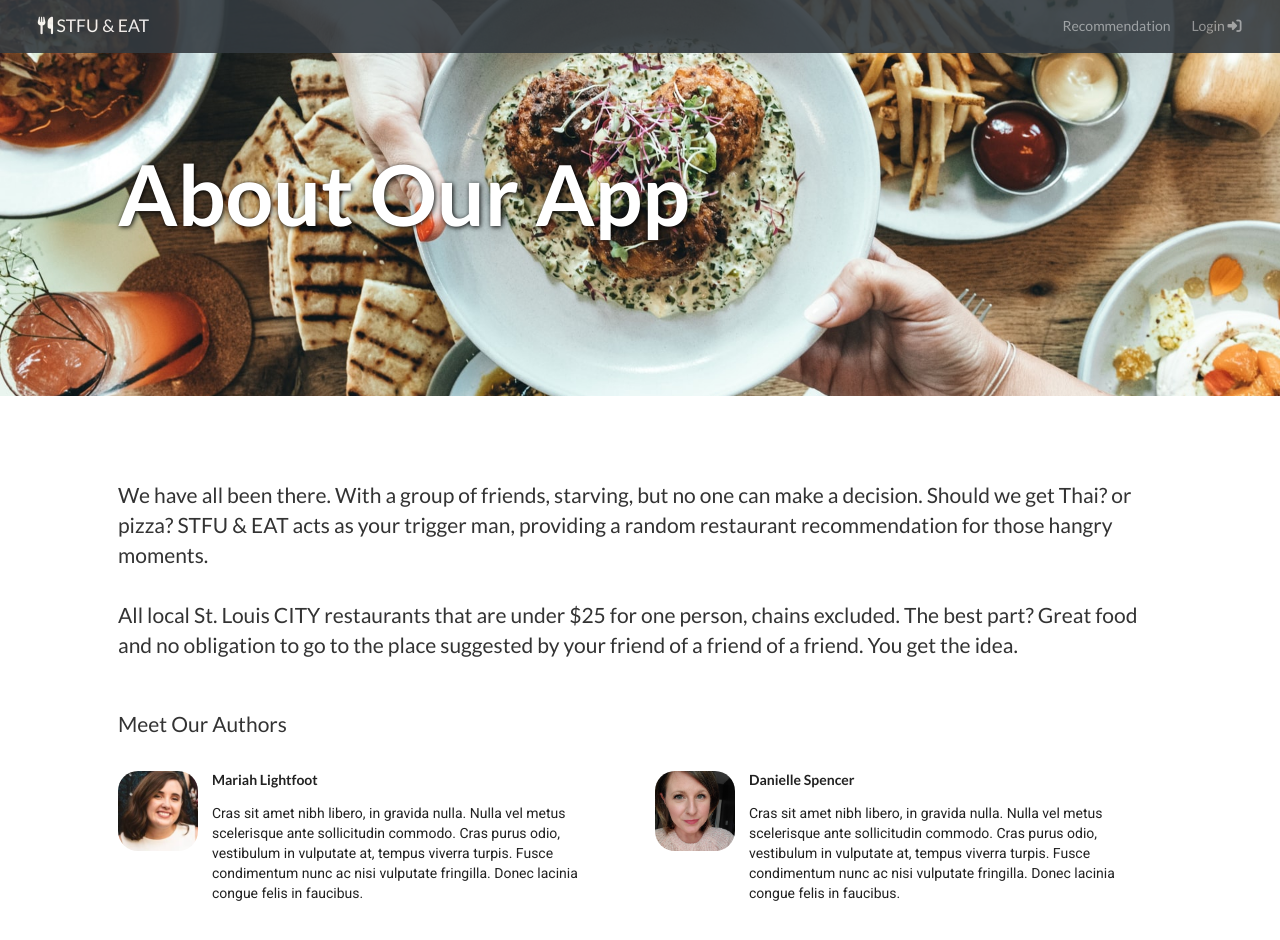
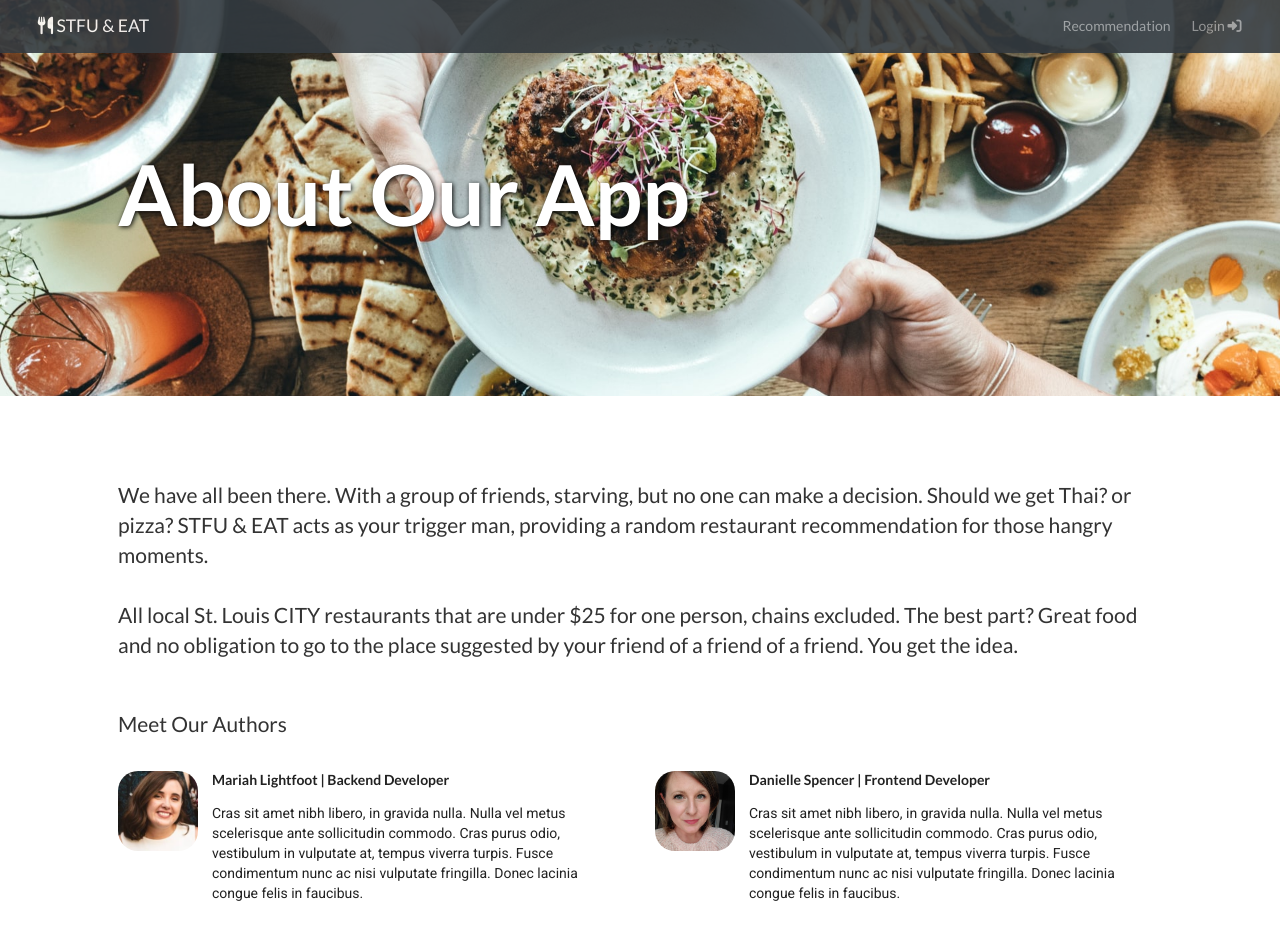
Before and after one commit to daniellespencer/stfu-and-eat, a React (Create React App) app: page /about in a window 1280 px wide. Shown: the top 940 px of the page. Built offline with nearby package versions, Linux system fonts and the light colour scheme.

Commit message:
updated copy

```diff
--- a/src/components/layout/About.js
+++ b/src/components/layout/About.js
@@ -35,7 +35,7 @@ const About = () => {
                 alt='Generic placeholder'
               />
               <Media.Body>
-                <h5>Mariah Lightfoot</h5>
+                <h5>Mariah Lightfoot | Backend Developer</h5>
                 <p>
                   Cras sit amet nibh libero, in gravida nulla. Nulla vel metus
                   scelerisque ante sollicitudin commodo. Cras purus odio,
@@ -56,7 +56,7 @@ const About = () => {
                 alt='Generic placeholder'
               />
               <Media.Body>
-                <h5>Danielle Spencer</h5>
+                <h5>Danielle Spencer | Frontend Developer</h5>
                 <p>
                   Cras sit amet nibh libero, in gravida nulla. Nulla vel metus
                   scelerisque ante sollicitudin commodo. Cras purus odio,
```
